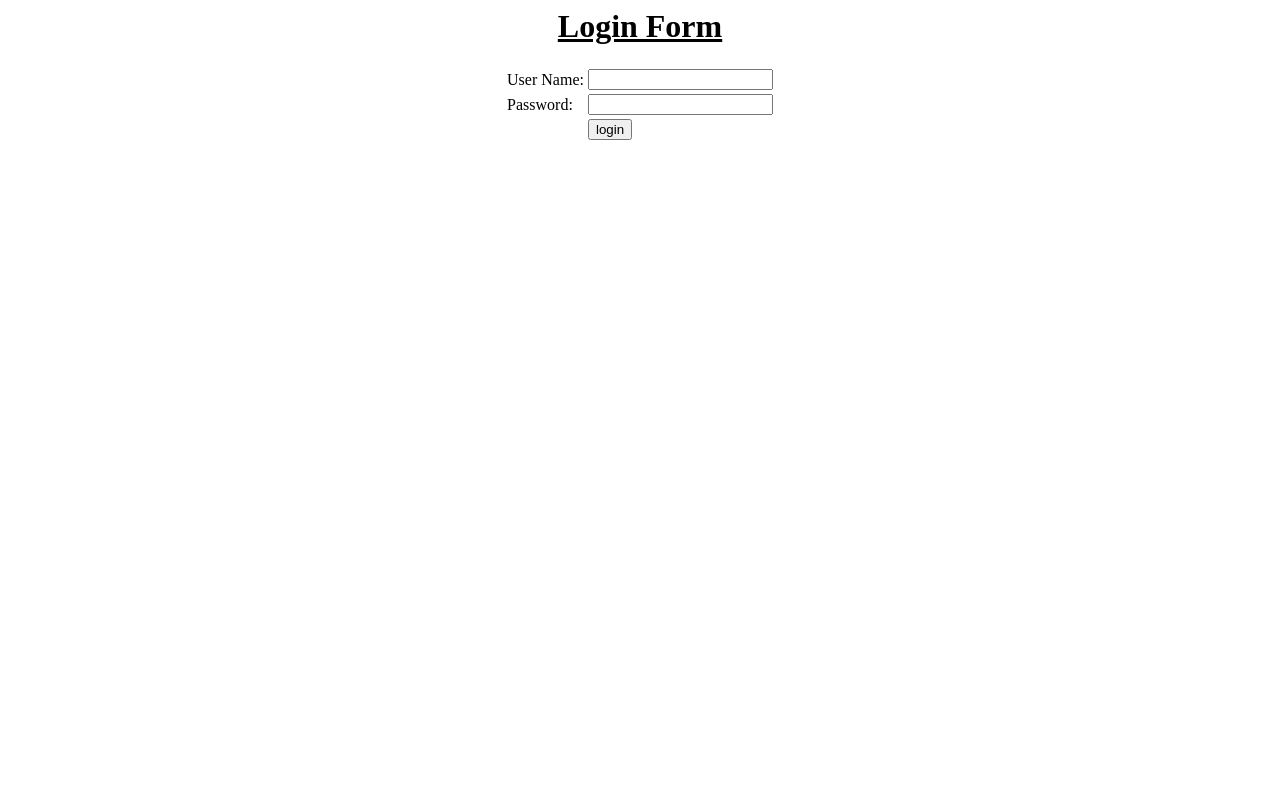
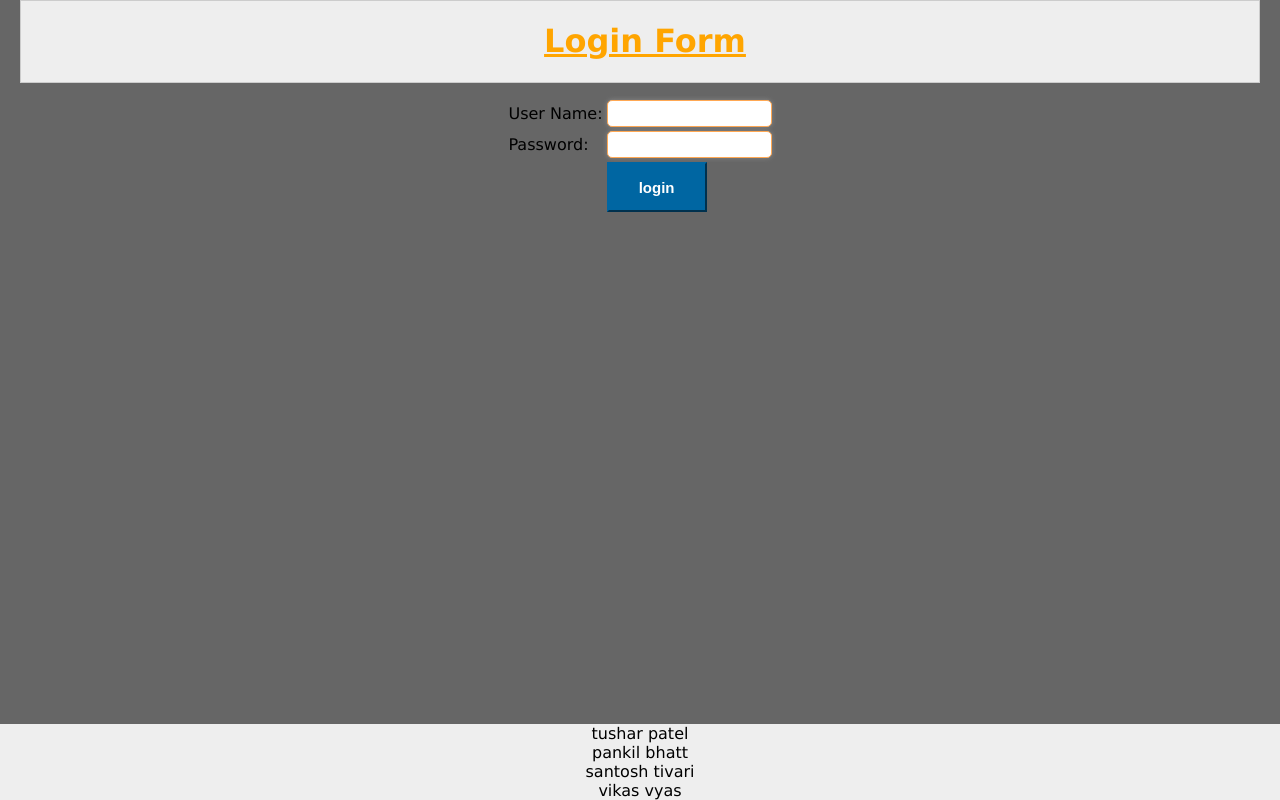
Before and after one commit to vyasvikas/StrongMaster, a plain HTML site: page login.html in a window 1280 px wide. Drawn offline with Linux system fonts and the light colour scheme.

Commit message:
html/css combo

```diff
--- a/login.html
+++ b/login.html
@@ -1,14 +1,24 @@
 <html>
+<head>
+<link rel="stylesheet" type="text/css" href="style.css" ></head>
+<body class="body">
+<div class="header">
+<h1 class="h1"><b><u >Login Form</u></b></h1>
+</div>
+</br>
+</br>
+</br>
 
-<body >
-<center><h1><b><u>Login Form</u></b></h1>
+<div >
+<center>
+
 <table>
 <tr>
 	<td>
 		User Name:
 	</td>
 	<td>
-		<input type="text" name="uname" /><br>
+		<input type="text" name="uname" class="usernametextbox" /><br>
 	</td>
 </tr>
 
@@ -17,17 +27,20 @@
 		Password:
 	</td>
 	<td>
-		<input type="text" name="pword" /><br>
+		<input type="text" name="pword" class="passtextbox" /><br>
 	</td>
 </tr>
 <tr>
 	<td>
 	</td>
 	<td>
-		<input type=button name="login" value="login">
+		<input type=button name="login" value="login" class="submit-button">
 	</td>
 </tr>
 </table>
+</center>
+</div>
+<div class="footer">tushar patel </br>pankil bhatt</br>santosh tivari</br>vikas vyas</div>
 </body>
-</center>
+
 </html>
--- a/style.css
+++ b/style.css
@@ -1,14 +1,11 @@
-.body
 
-{
-background-color:#d0e4fe;
-}
 
 .h1
 
 {
 color:orange;
 text-align:center;
+
 }
 
 .p
@@ -142,3 +139,32 @@ width:100px;
 font: bold 15px arial,sans-serif;
 
 }
+
+.header {
+top:0px;
+right:20px;
+left:20px;
+position:fixed;
+background: #eee;
+border:1px solid #ccc;
+padding: 0 10px 0 20px;
+}
+
+.footer {
+padding: 0 10px;
+background:#EEE;
+bottom:0px;
+right:0px;
+left:0px;
+position:fixed;
+}
+
+.body {
+font: 100% Verdana, Arial, Helvetica, sans-serif;
+background: #666666;
+margin: 0;
+padding: 0;
+text-align: center;
+color: #000000;
+margin-top:40px;
+}
```
